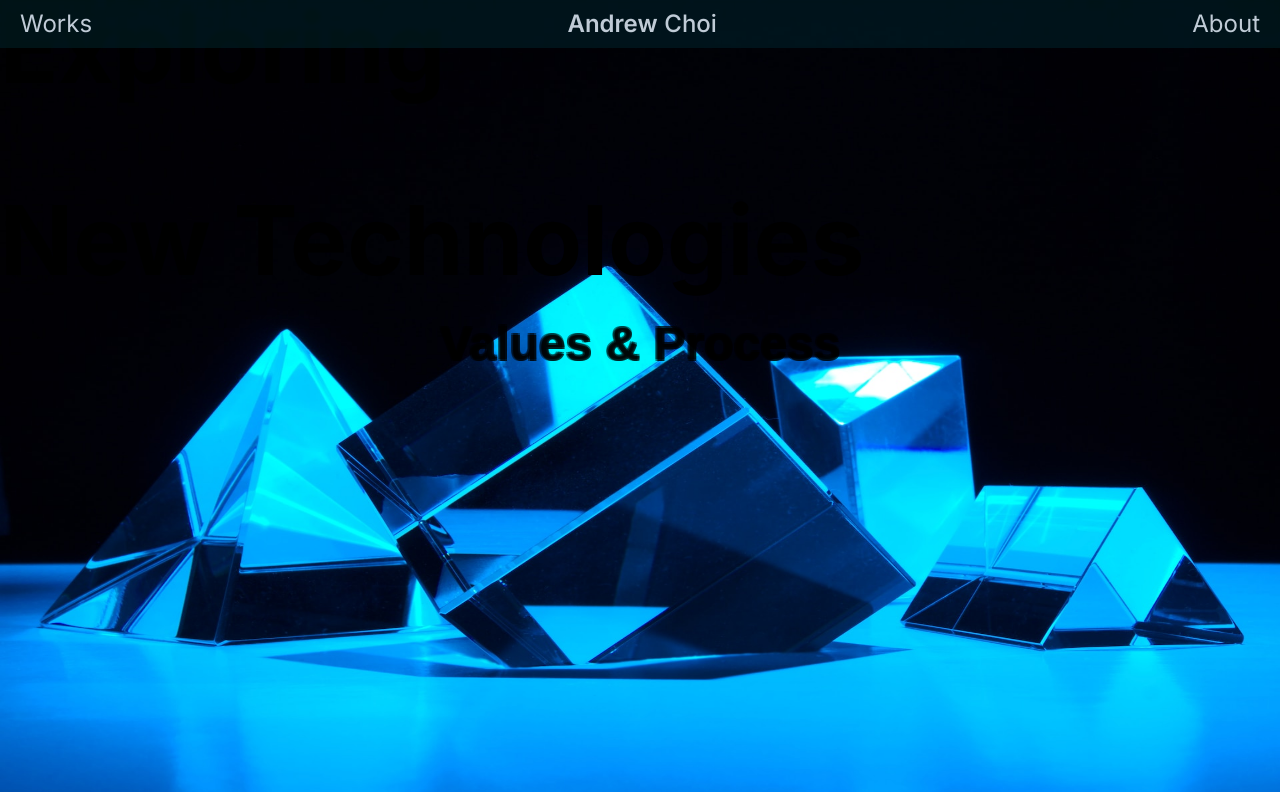
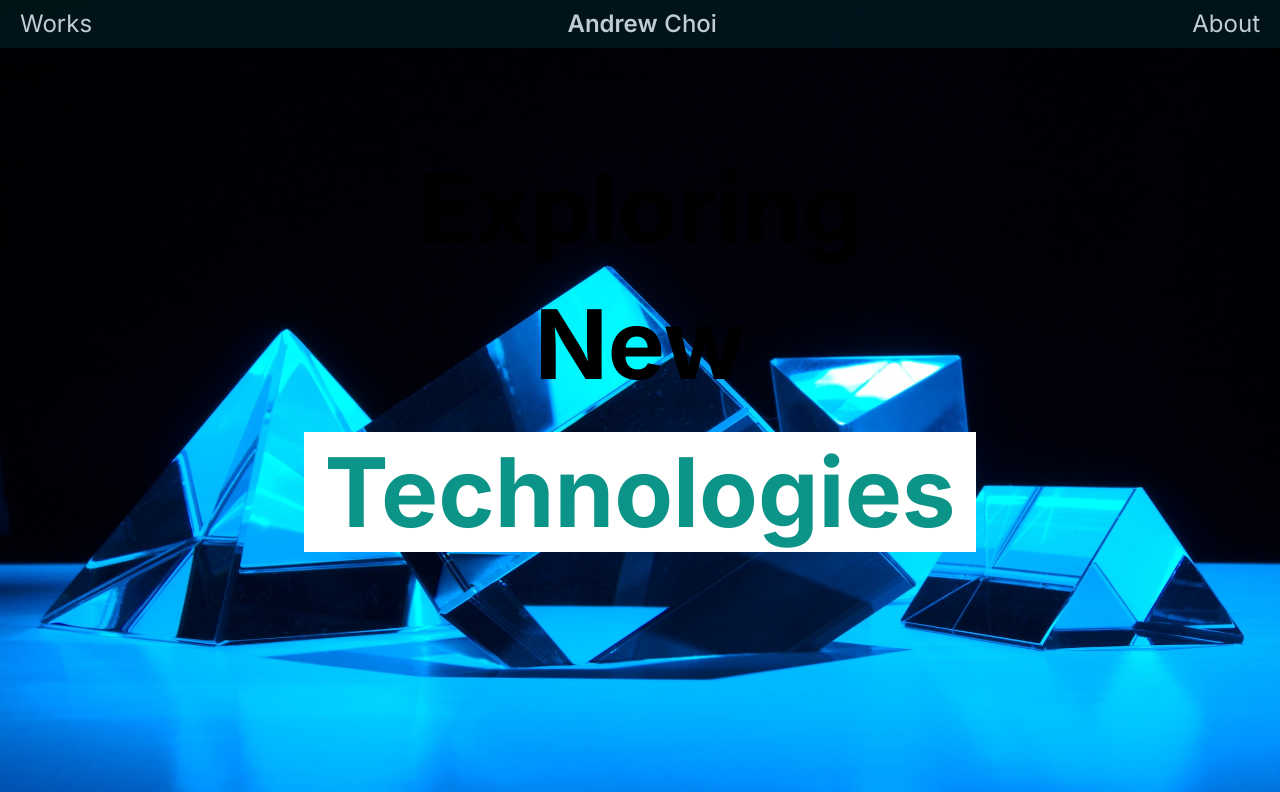
Before and after one commit to DongChoi/DongChoi.github.io, a Next.js app: page /testPage in a window 1280 px wide. Before the commit this address had no page. Shown: the top 792 px of the page. Built offline with nearby package versions, Linux system fonts and the light colour scheme.

Commit message:
adds styling and landing messags to components with sticky scroll over view

```diff
--- a/src/app/about/page.tsx
+++ b/src/app/about/page.tsx
@@ -3,7 +3,7 @@ import React from "react";
 
 const page = () => {
   return (
-    <div className="">
+    <div className="relative z-1000">
       <div className="flex items-center justify-center h-screen">
         <Image
           className="w-1/2 mx-5 rounded-md"
--- /dev/null
+++ b/src/app/testPage/page.tsx
@@ -0,0 +1,13 @@
+import React from "react";
+
+const page = () => {
+  return (
+    <div className="h-screen w-screen absolute z-1000 bg-gradient-to-r from-cyan-500 to-blue-500">
+      <text className="bg-white drop-shadow-2xl text-5xl font-bold text-black mix-blend-screen">
+        Lets go
+      </text>
+    </div>
+  );
+};
+
+export default page;
--- a/src/components/LandingMessage.tsx
+++ b/src/components/LandingMessage.tsx
@@ -1,16 +1,15 @@
 import Image from "next/image";
 import React from "react";
-import "src/util/textStroke.css";
+
 const LandingMessage = () => {
   return (
-    <div className="sticky bg-amber-100 z-100 top-0 left-0 h-screen w-screen">
-      <div className="flex-col  relative -top-30  z-10 w-full font-bold text-8xl">
-        <p className="stroke-1">Exploring</p>
-        <br />
-        <p className="">New Technologies</p>
-        <div className="outline-title  text-white pb-2 text-5xl font-bold text-center mb-12 mt-8">
-          Values &amp; Process
-        </div>
+    <div className="sticky z-100 top-0 left-0 h-screen w-screen">
+      <div className="flex-col text-center absolute mt-40  z-10 w-full font-bold text-8xl">
+        <p className="mb-10">Exploring</p>
+        <p className="mb-10">New</p>
+        <p className="bg-white w-fit m-auto px-5 py-3  font-bold text-teal-600 mix-blend-screen">
+          Technologies
+        </p>
       </div>
 
       <Image
--- a/src/util/textStroke.css
+++ /dev/null
@@ -1,7 +0,0 @@
-.outline-title {
-  font-family: sans-serif;
-  color: transparent;
-  text-shadow: 1px 1px 0 rgba(0, 0, 0, 0.5), -1px -1px 0 rgba(0, 0, 0, 0.5),
-    1px -1px 0 rgba(0, 0, 0, 0.5), -1px 1px 0 rgba(0, 0, 0, 0.5),
-    1px 1px 0 rgba(0, 0, 0, 0.5);
-}
```
Also changed, not shown: tsconfig.json (+7 -1 lines).
